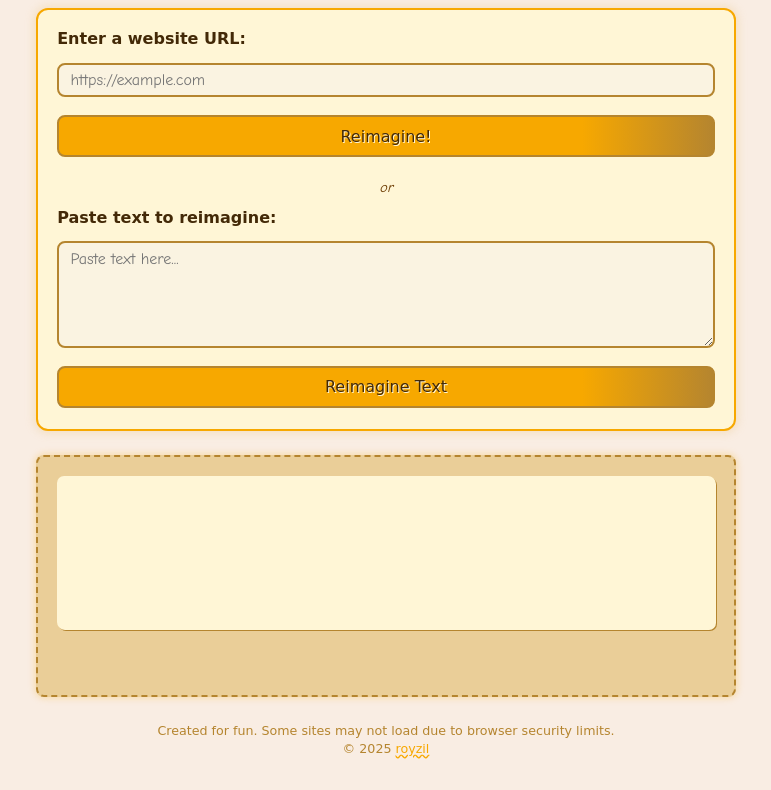
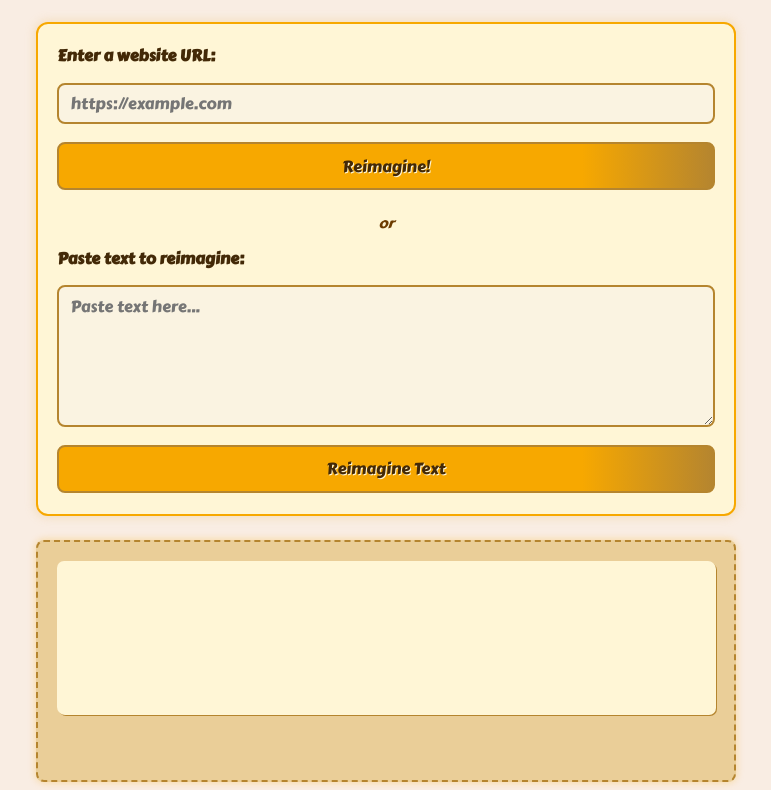
Before and after one commit to royzil/1970s-websites, a plain HTML site: page index.html in a window 1280 px wide. Shown: the part 133-923 px from the top of the page, without its empty margins (254-1025 px from the left). Drawn offline with Linux system fonts and the light colour scheme.

Commit message:
Update index.html

```diff
--- a/index.html
+++ b/index.html
@@ -6,7 +6,7 @@
   <meta name="viewport" content="width=device-width, initial-scale=1">
   <link rel="stylesheet" href="style.css">
   <!-- 1970s-inspired fonts -->
-  <link href="https://fonts.googleapis.com/css2?family=Special+Elite&family=Press+Start+2P&display=swap" rel="stylesheet">
+  <link href="https://fonts.googleapis.com/css2?family=Monoton&family=Carter+One&display=swap" rel="stylesheet">
 </head>
 <body>
   <main>
```
